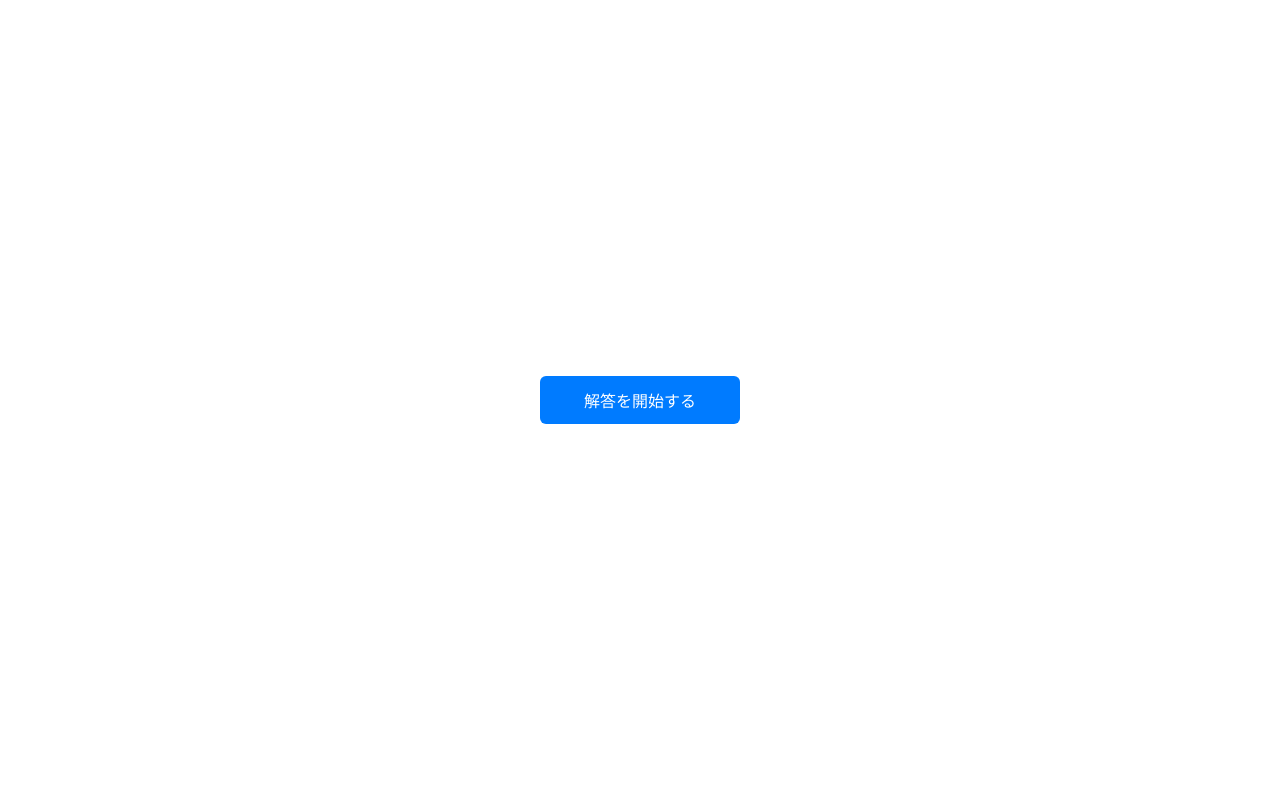
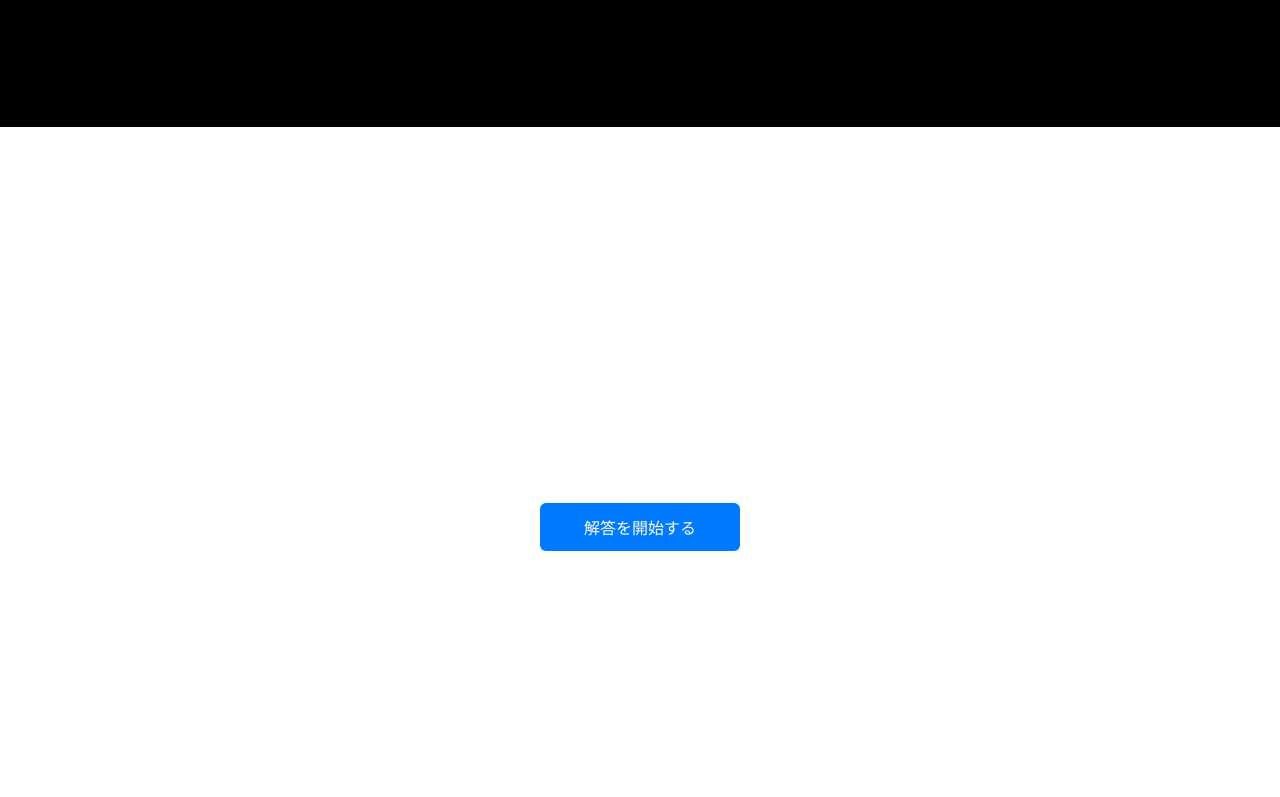
Before and after one commit to NIRA189/library-escape, a plain HTML site: page index.html in a window 1280 px wide. Shown: the top 797 px of the page. Drawn offline with Linux system fonts and the light colour scheme.

Commit message:
Update index.html

```diff
--- a/index.html
+++ b/index.html
@@ -6,6 +6,9 @@
   <link rel="stylesheet" href="style.css">
 </head>
 <body>
+    <header>
+    <h1>図書館クイズラリー</h1>
+  </header>
 
   <div class="page" id="page1">
     <button class="start-button" onclick="goToPage(2)">解答を開始する</button>
```
